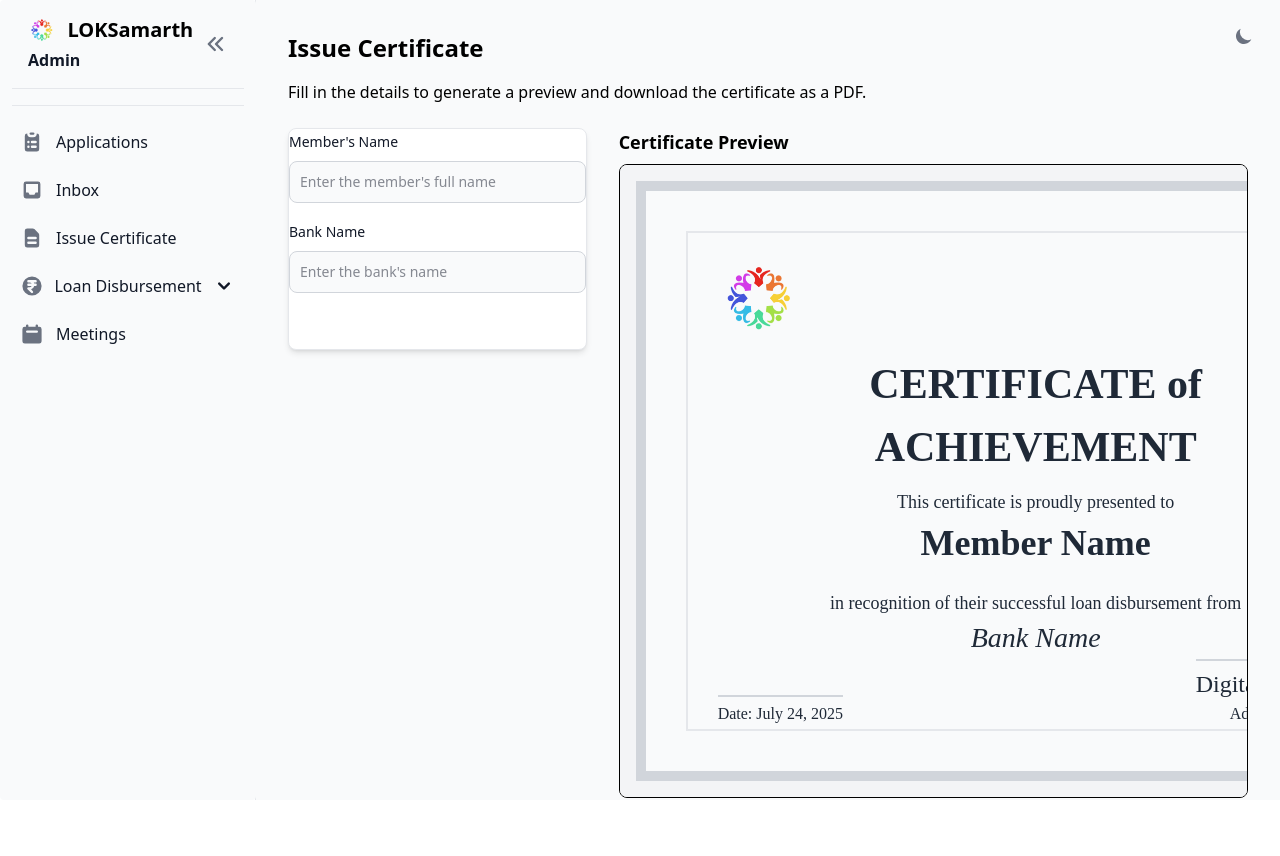
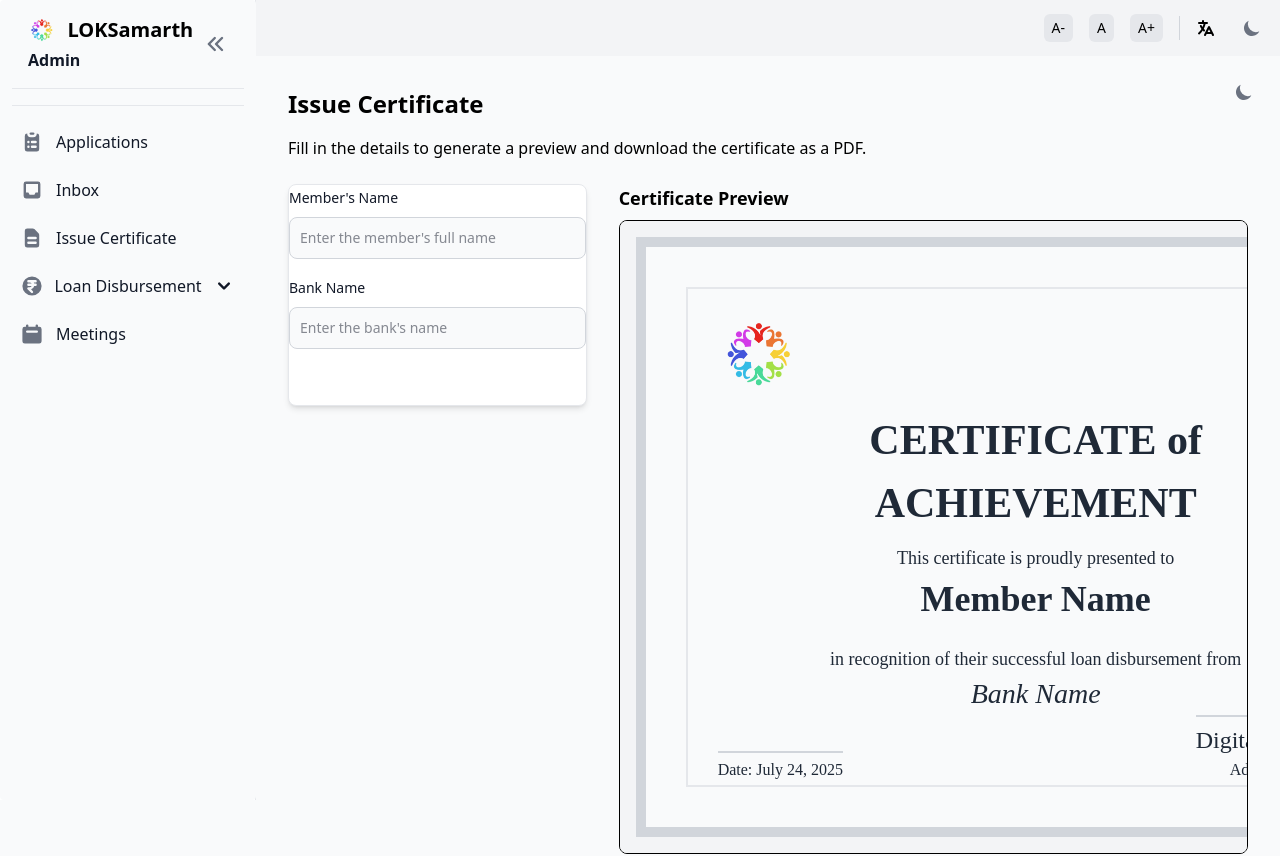
Before and after one commit to commitlords/hackathon-ui, a Next.js app: page /admin-dashboard/issue-certificate in a window 1280 px wide. Before the commit the page ends 800 px from the top, so only its background shows below. Built offline with nearby package versions, Linux system fonts and the light colour scheme.

Commit message:
static header

```diff
--- /dev/null
+++ b/app/components/ClientLayout.tsx
@@ -0,0 +1,13 @@
+"use client";
+import { useState } from "react";
+import { TopComponent } from "./top-container";
+
+export default function ClientLayout({ children }: { children: React.ReactNode }) {
+  const [fontSize, setFontSize] = useState(16);
+  return (
+    <div style={{ fontSize }}>
+      <TopComponent fontSize={fontSize} setFontSize={setFontSize} />
+      {children}
+    </div>
+  );
+}
--- a/app/layout.tsx
+++ b/app/layout.tsx
@@ -3,6 +3,7 @@ import type { Metadata } from "next";
 import { Geist, Geist_Mono } from "next/font/google";
 import "./globals.css";
 import { Providers } from "./components/Providers";
+import ClientLayout from "./components/ClientLayout";
 
 const geistSans = Geist({
   variable: "--font-geist-sans",
@@ -31,7 +32,9 @@ export default function RootLayout({
         <ThemeModeScript />
       </head>
       <body className={`${geistSans.variable} ${geistMono.variable} antialiased`}>
-        <Providers>{children}</Providers>
+        <Providers>
+          <ClientLayout>{children}</ClientLayout>
+        </Providers>
       </body>
     </html>
   );
--- a/app/page.tsx
+++ b/app/page.tsx
@@ -36,7 +36,6 @@ export default function Home() {
 
   return (
     <>
-      <TopComponent fontSize={baseFontSize} setFontSize={setBaseFontSize} />
       <Header />
       <ImageCarousel />
       <StatsSection />
```
